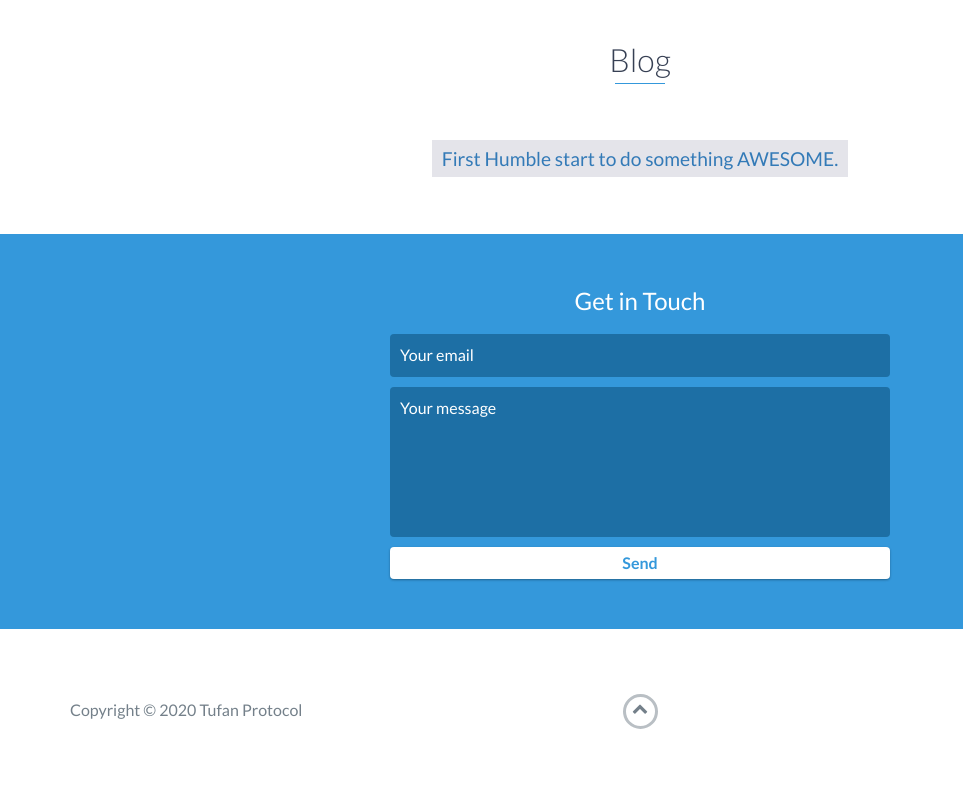
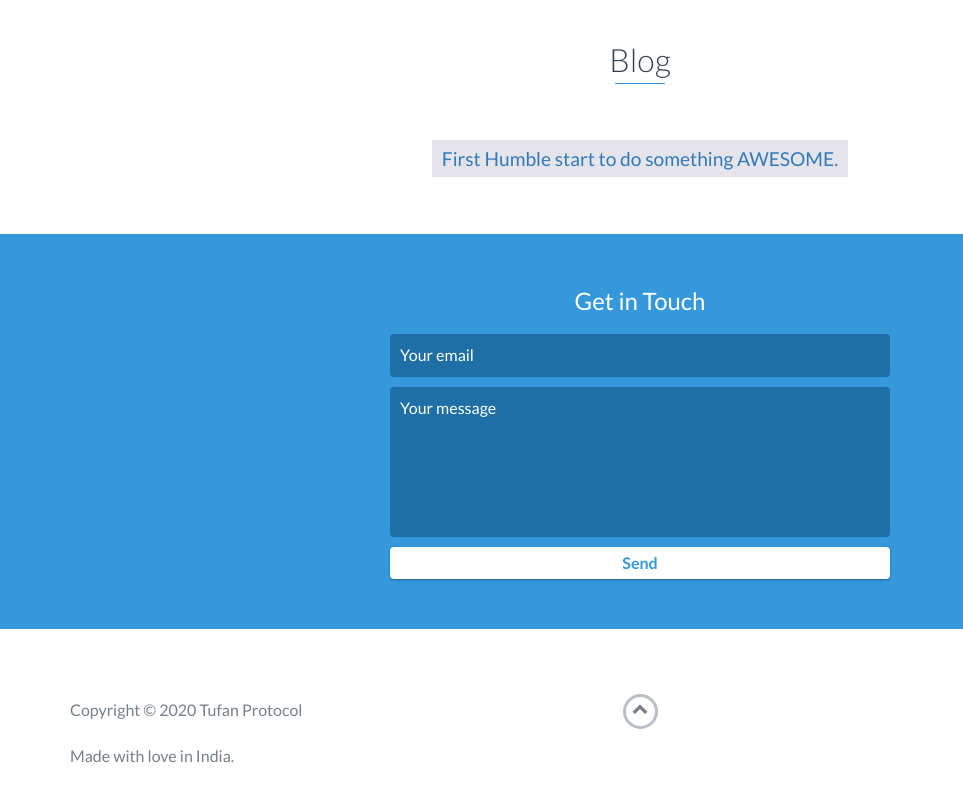
Before and after one commit to tufanProtocol/tufanProtocol.github.io, a website: page index.html in a window 1280 px wide. Shown: the part 3852-4652 px from the top of the page, 0-963 px from the left. Drawn offline with nearby package versions, Linux system fonts and the light colour scheme.

Commit message:
Edit footer

```diff
--- a/index.html
+++ b/index.html
@@ -252,6 +252,8 @@ At the end of financial year, we have to submit all invoices/bills to our accoun
                     <p>
                         Copyright &copy; 2020 Tufan Protocol
                     </p>
+			<br>
+			<p>Made with love in India.</p>
                 </div>
                 <div class="col-sm-2 top">
                     <span id="to-top">
```
